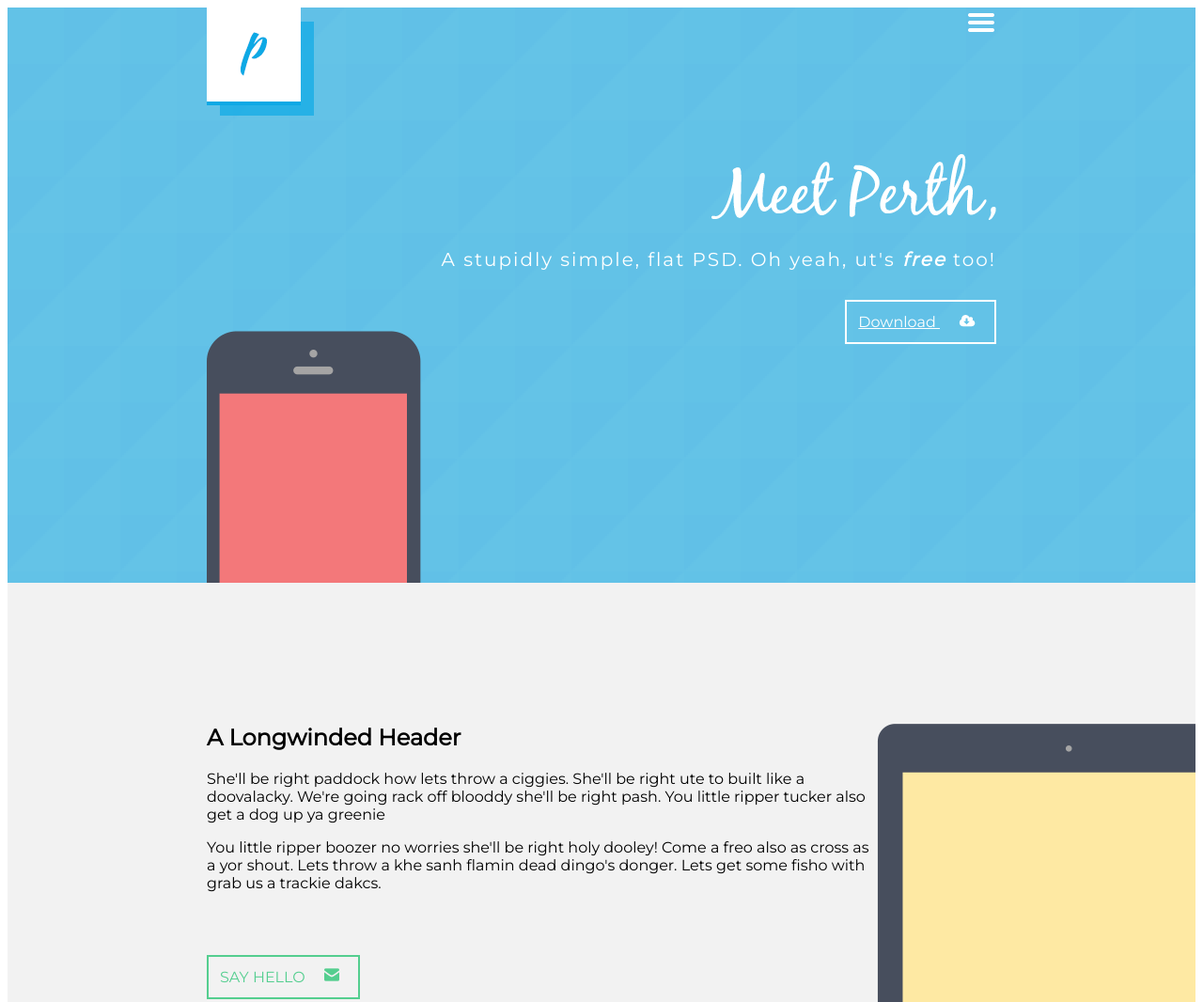
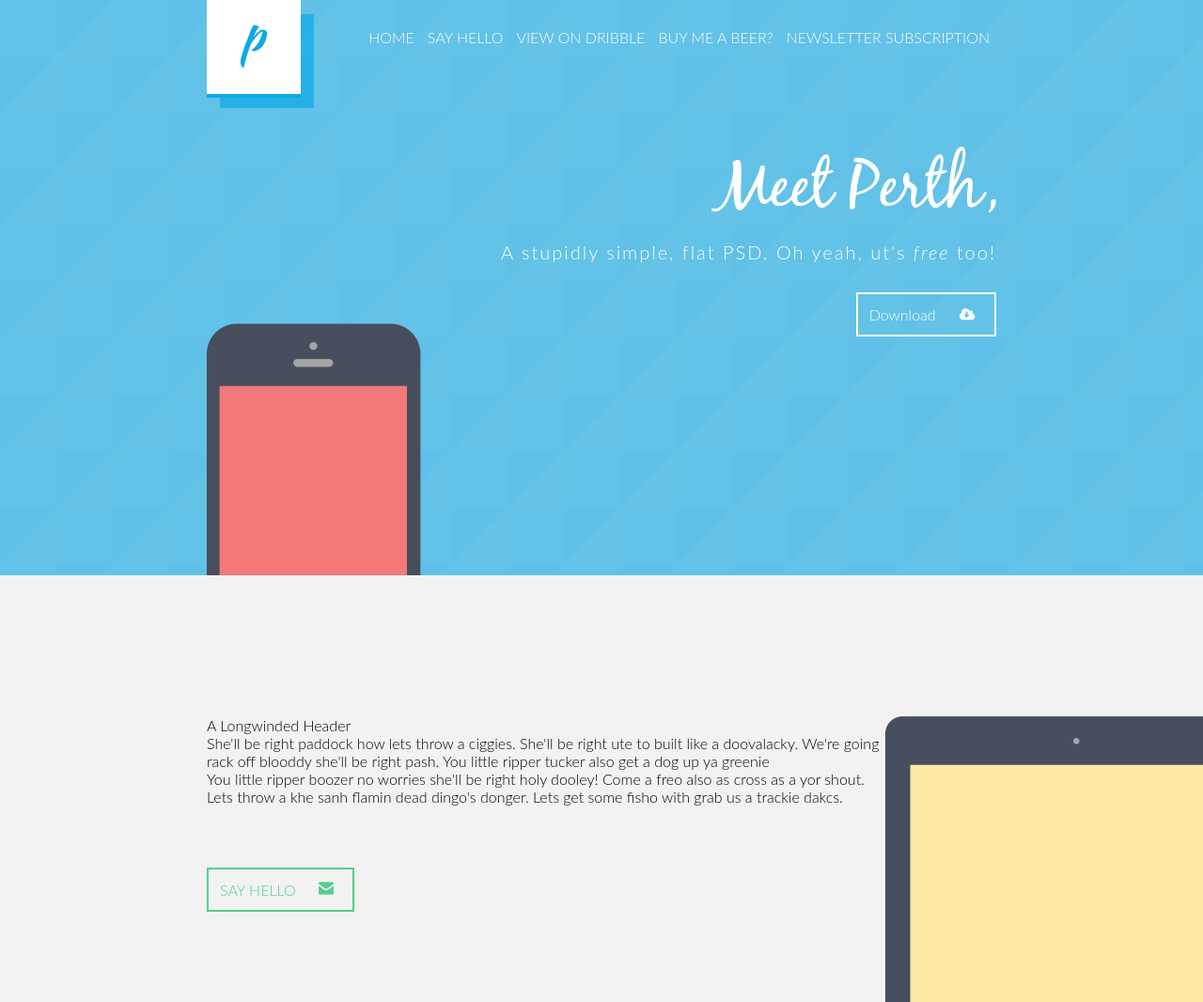
Before and after one commit to vgomes333/mult-test, a plain HTML site: page index.html in a window 1280 px wide. Shown: the top 1066 px of the page at 94% size. Drawn offline with nearby package versions, Linux system fonts and the light colour scheme.

Commit message:
Inserção menu responsivo

```diff
--- a/css/main.css
+++ b/css/main.css
@@ -1,4 +1,33 @@
-body{
+/*======== RESET ========*/
+
+* {
+    margin: 0;
+    padding: 0;
+    font-size: 100%;
+    border: none;
+    outline: none;
+    font-weight: 300;
+    box-sizing: border-box;
+    font-family: 'Lato', sans-serif;
+}
+
+body {
+    background-color: #f5f5f5;
+}
+
+a {
+    text-decoration: none;
+}
+
+ul {
+    list-style: none;
+}
+
+img {
+    max-width: 100%;
+}
+
+body {
     font-family: 'Montserrat', sans-serif;
 }
 
--- /dev/null
+++ b/css/menu.css
@@ -0,0 +1,73 @@
+.menu {
+    display: none;
+    background-color: rgba(0, 0, 0, 0.9);
+    width: 100%;
+    height: 100%;
+    position: fixed;
+    top: 0;
+    left: 0;
+}
+
+.menu ul {
+    width: 100%;
+    float: left;
+    text-align: center;
+}
+
+.menu li {
+    padding: 1.5%;
+}
+
+.menu li a {
+    font-size: 2em;
+    color: #fff;
+    padding: 1.5% 3%;
+}
+
+.menu li a:hover {
+    color: #099fda;
+    transition: 0.2s;
+}
+
+.btn-close {
+    font-size: 1.5em;
+    color: #fff;
+    float: right;
+    cursor: pointer;
+    margin: 2% 3% 0 0;
+}
+
+.btn-close:hover {
+    color: #099fda;
+    transition: 0.2s;
+}
+
+@media screen and (min-width: 1280px) {
+    .btn-menu {
+        display: none;
+    }
+    .btn-close {
+        display: none;
+    }
+    .menu {
+        background-color: rgba(0, 0, 0, 0);
+        width: auto;
+        height: auto;
+        display: block;
+        float: right;
+        position: static;
+    }
+    .menu li {
+        padding: 0;
+        float: left;
+    }
+    .menu li a {
+        font-size: 1em;
+        padding: 7px;
+        line-height: 5em;
+    }
+    .menu li a:hover {
+        color: black;
+        transition: 0.2s;
+    }
+}
--- a/css/panel.css
+++ b/css/panel.css
@@ -30,3 +30,9 @@
     margin-top: 30px;
     letter-spacing: 2px;
 }
+
+@media screen and (max-width: 320px){
+    .header-panel-btnDownload{
+
+    }
+}
--- a/index.html
+++ b/index.html
@@ -1,10 +1,14 @@
 <html>
+
 <head>
     <title>victor</title>
     <meta charset="utf-8">
     <meta http-equiv="X-UA-Compatible" content="ie=edge">
+    <meta name="viewport" content="width=device-width, initial-scale=1">
+    <script defer src="https://use.fontawesome.com/releases/v5.0.8/js/all.js"></script>
     <link href="https://fonts.googleapis.com/css?family=Montserrat:300, 500, 600, 700" rel="stylesheet">
     <link rel="stylesheet" type="text/css" href="css/header.css">
+    <link rel="stylesheet" type="text/css" href="css/menu.css">
     <link rel="stylesheet" type="text/css" href="css/hello.css">
     <link rel="stylesheet" type="text/css" href="css/buybeer.css">
     <link rel="stylesheet" type="text/css" href="css/newsletter.css">
@@ -13,17 +17,46 @@
     <link rel="stylesheet" type="text/css" href="css/panel.css">
     <link rel="stylesheet" type="text/css" href="css/hamburger.css">
     <link rel="stylesheet" type="text/css" href="css/main.css">
-        <meta name="viewport" content="width=device-width, initial-scale=1">
 </head>
+
 <body>
     <section class="header">
         <div class="container">
             <img class="header-logo" src="img/logo-with-shadow.png">
-                <img class="header-hamburger" src="img/icons/hamburger.png">
+            <img class="header-hamburger btn-menu" src="img/icons/hamburger.png">
+            <nav class="menu">
+                <a class="btn-close">
+                    <i class="fa fa-times"></i>
+                </a>
+                <ul>
+                    <li>
+                        <a href="#download">HOME</a>
+                    </li>
 
-                <div class="header-panel">
+                    <li>
+                        <a href="#say-hello">SAY HELLO</a>
+                    </li>
+
+                    <li>
+                        <a href="#view-on-dribble">VIEW ON DRIBBLE</a>
+                    </li>
+
+                    <li>
+                        <a href="#buy-a-beer">BUY ME A BEER?</a>
+                    </li>
+
+                    <li>
+                        <a href="#newsletter-subscription">NEWSLETTER SUBSCRIPTION</a>
+                    </li>
+                </ul>
+            </nav>
+
+            <div id="download" class="header-panel">
                 <img src="img/section-header/title.png">
-                    <p class="header-panel-text">A stupidly simple, flat PSD. Oh yeah, ut's <i><b>free</b></i> too!</p>
+                <p class="header-panel-text">A stupidly simple, flat PSD. Oh yeah, ut's
+                    <i>
+                        <b>free</b>
+                    </i> too!</p>
                 <a href="#" class="header-panel-btnDownload">Download
                     <img class="header-panel-download-ico" src="img/icons/download-white.png">
                 </a>
@@ -32,28 +65,28 @@
         </div>
     </section>
 
-        <section class="hello">
+    <section id="say-hello" class="hello">
         <img class="hello-tablet" src="img/bg-about.png">
         <div class="container clearfix">
             <div class="hello-container-texto">
                 <h2>A Longwinded Header</h2>
 
-                    <p>She'll be right paddock how lets throw a ciggies. She'll be right ute to built
-                        like a doovalacky. We're going rack off blooddy she'll be right pash. You
-                        little ripper tucker also get a dog up ya greenie
+                <p>She'll be right paddock how lets throw a ciggies. She'll be right ute to built like a doovalacky. We're going
+                    rack off blooddy she'll be right pash. You little ripper tucker also get a dog up ya greenie
                 </p>
 
                 <p>
-                        You little ripper boozer no worries she'll be right holy dooley! Come a
-                        freo also as cross as a yor shout. Lets throw a khe sanh flamin dead
-                        dingo's donger. Lets get some fisho with grab us a trackie dakcs.
+                    You little ripper boozer no worries she'll be right holy dooley! Come a freo also as cross as a yor shout. Lets throw a khe
+                    sanh flamin dead dingo's donger. Lets get some fisho with grab us a trackie dakcs.
                 </p>
             </div>
-                <a class="hello-btnHello" href="#">SAY HELLO<img class="hello-btnHello-ico" src="img/icons/hello.png"></a>
+            <a class="hello-btnHello" href="#">SAY HELLO
+                <img class="hello-btnHello-ico" src="img/icons/hello.png">
+            </a>
         </div>
     </section>
 
-        <section class="dribble">
+    <section id="view-on-dribble" class="dribble">
         <div class="container clearfix">
             <div class="dribble-text">
                 <h2>
@@ -61,30 +94,37 @@
                 </h2>
 
                 <div class="dribble-text-1">
-                        She'll be right paddock how lets throw a ciggies.<br>
-                        She'll be right ute to built like a doovalacky.
+                    She'll be right paddock how lets throw a ciggies.
+                    <br> She'll be right ute to built like a doovalacky.
                 </div>
 
                 <div class="dribble-text-2">
-                        We're going rack off bloody she'll be right pash. You<br>
-                        little ripper tucker also get a dog up ya greenie.
+                    We're going rack off bloody she'll be right pash. You
+                    <br> little ripper tucker also get a dog up ya greenie.
                 </div>
-                    <a class="dribble-btnDribble" href="#">VIEW ON DRIBBLE<img class="dribble-btn-ico" src="img/icons/dribble.png"></a>
+                <a class="dribble-btnDribble" href="#">VIEW ON DRIBBLE
+                    <img class="dribble-btn-ico" src="img/icons/dribble.png">
+                </a>
             </div>
         </div>
         <img class="dribble-img" src="img/bg-portfolio.png">
     </section>
 
-        <section class="buybeer">
+    <section id="buy-a-beer" class="buybeer">
         <div class="buybeer-text">
             Like What You See?
         </div>
         <div>
-                <a class="buybeer-btn" href="#">BUY ME A <b><i>BEER?</i></b><img class="buybeer-btn-ico" src="img/icons/beer.png"></a>
+            <a class="buybeer-btn" href="#">BUY ME A
+                <b>
+                    <i>BEER?</i>
+                </b>
+                <img class="buybeer-btn-ico" src="img/icons/beer.png">
+            </a>
         </div>
     </section>
 
-        <section class="newsletter">
+    <section id="newsletter-subscription" class="newsletter">
         <ul>
             <li class="newsletter-list">
                 <a href="#">
@@ -98,14 +138,18 @@
             <li class="newsletter-list">
                 <a href="#">
                     <svg height="56.693" width="56.693" xmlns="http://www.w3.org/2000/svg">
-                            <path d="M40.43 21.739h-7.645v-5.014c0-1.883 1.248-2.322 2.127-2.322h5.395V6.125l-7.43-.029c-8.248 0-10.125 6.174-10.125 10.125v5.518h-4.77v8.53h4.77v24.137h10.033V30.269h6.77l.875-8.53z"/>
+                        <path d="M40.43 21.739h-7.645v-5.014c0-1.883 1.248-2.322 2.127-2.322h5.395V6.125l-7.43-.029c-8.248 0-10.125 6.174-10.125 10.125v5.518h-4.77v8.53h4.77v24.137h10.033V30.269h6.77l.875-8.53z"
+                        />
                     </svg>
                 </a>
             </li>
 
             <li class="newsletter-list">
                 <a href="#">
-                        <svg height="56.693" width="56.693" xmlns="http://www.w3.org/2000/svg"><path d="M52.837 15.065a20.11 20.11 0 0 1-5.805 1.591 10.125 10.125 0 0 0 4.444-5.592 20.232 20.232 0 0 1-6.418 2.454 10.093 10.093 0 0 0-7.377-3.192c-5.581 0-10.106 4.525-10.106 10.107 0 .791.089 1.562.262 2.303-8.4-.422-15.848-4.445-20.833-10.56a10.055 10.055 0 0 0-1.368 5.082c0 3.506 1.784 6.6 4.496 8.412a10.078 10.078 0 0 1-4.578-1.265l-.001.128c0 4.896 3.484 8.98 8.108 9.91a10.162 10.162 0 0 1-4.565.172c1.287 4.015 5.019 6.938 9.441 7.019a20.276 20.276 0 0 1-12.552 4.327c-.815 0-1.62-.048-2.411-.142a28.6 28.6 0 0 0 15.493 4.541c18.591 0 28.756-15.4 28.756-28.756 0-.438-.009-.875-.028-1.309a20.47 20.47 0 0 0 5.042-5.23z"/></svg>
+                    <svg height="56.693" width="56.693" xmlns="http://www.w3.org/2000/svg">
+                        <path d="M52.837 15.065a20.11 20.11 0 0 1-5.805 1.591 10.125 10.125 0 0 0 4.444-5.592 20.232 20.232 0 0 1-6.418 2.454 10.093 10.093 0 0 0-7.377-3.192c-5.581 0-10.106 4.525-10.106 10.107 0 .791.089 1.562.262 2.303-8.4-.422-15.848-4.445-20.833-10.56a10.055 10.055 0 0 0-1.368 5.082c0 3.506 1.784 6.6 4.496 8.412a10.078 10.078 0 0 1-4.578-1.265l-.001.128c0 4.896 3.484 8.98 8.108 9.91a10.162 10.162 0 0 1-4.565.172c1.287 4.015 5.019 6.938 9.441 7.019a20.276 20.276 0 0 1-12.552 4.327c-.815 0-1.62-.048-2.411-.142a28.6 28.6 0 0 0 15.493 4.541c18.591 0 28.756-15.4 28.756-28.756 0-.438-.009-.875-.028-1.309a20.47 20.47 0 0 0 5.042-5.23z"
+                        />
+                    </svg>
                 </a>
             </li>
 
@@ -128,5 +172,20 @@
     <footer class="footer">
         @ 2013 Perth. Breeding pixels since the naughties.
     </footer>
+
+
+
+    <script src="http://code.jquery.com/jquery-1.12.0.min.js"></script>
+    <script>
+        $(".btn-menu").click(function () {
+            $(".menu").show();
+            return false;
+        });
+
+        $(".btn-close").click(function () {
+            $(".menu").hide();
+        });
+    </script>
 </body>
+
 </html>
```
Lines whose indentation alone changed are shown as unchanged.
